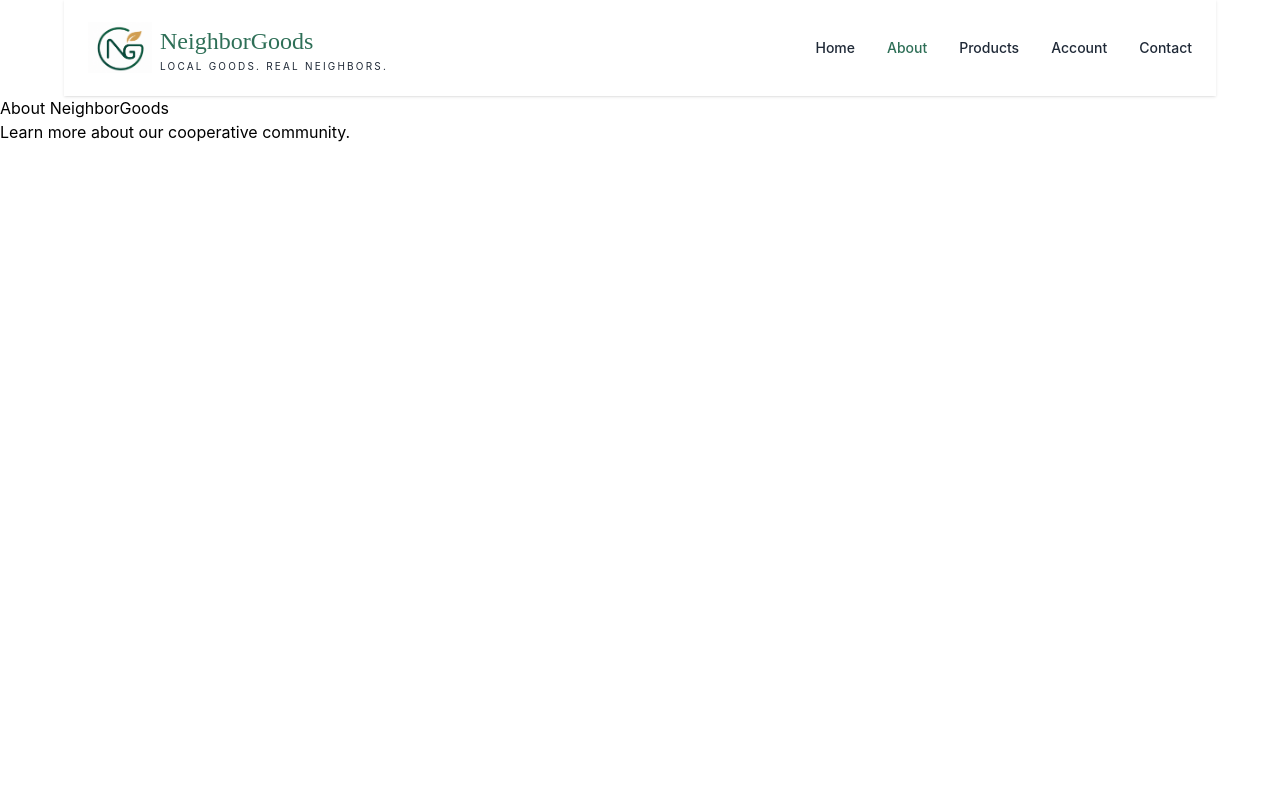
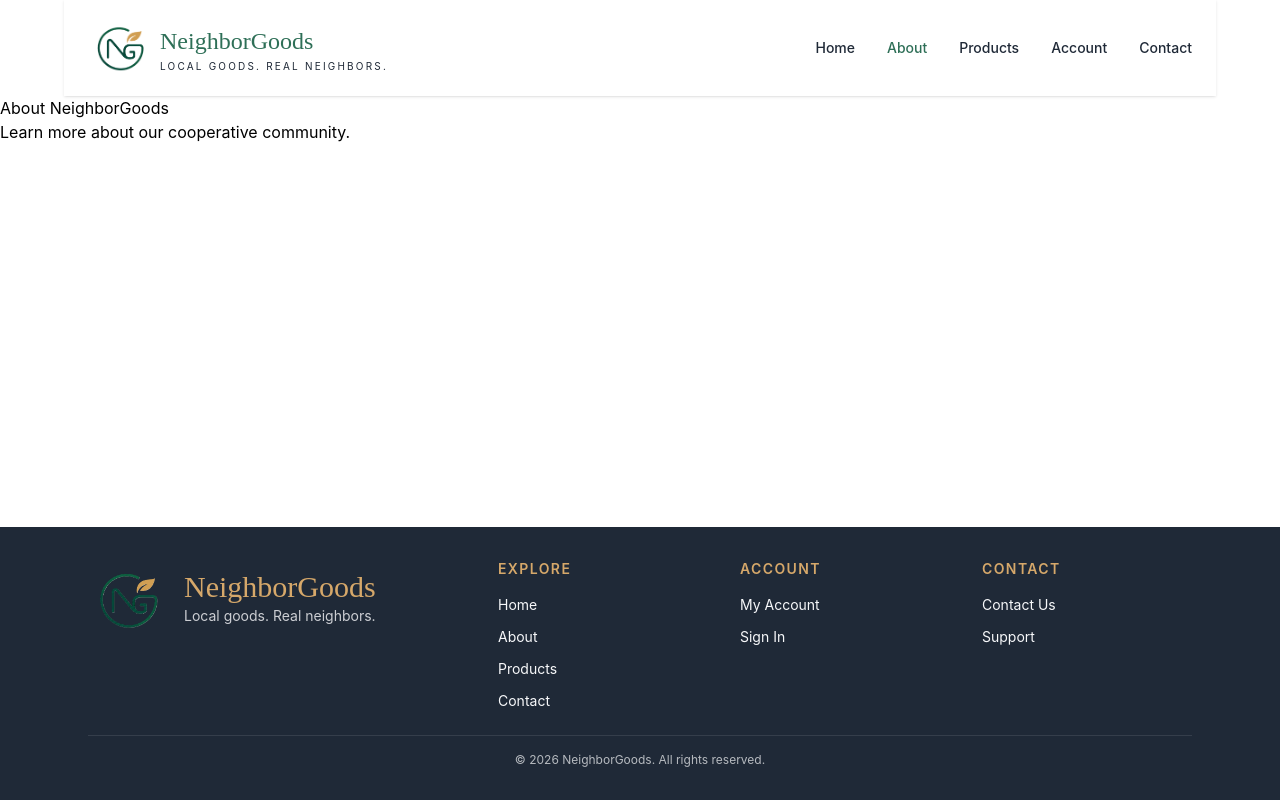
Before and after one commit to Euni-B/pivot-capstone, a React (Vite) app: page /about in a window 1280 px wide. Built offline with nearby package versions, Linux system fonts and the light colour scheme.

Commit message:
footer upload

```diff
--- a/src/App.tsx
+++ b/src/App.tsx
@@ -1,6 +1,7 @@
 import { useEffect } from 'react';
 import { Routes, Route } from "react-router-dom";
 import Header from "./components/Header";
+import Footer from "./components/Footer";
 import Home from "./screens/Home";
 import About from "./screens/About";
 import AOS from "aos";
@@ -19,16 +20,20 @@ function App() {
 
   return (
 
-    <>
+     <div className="flex min-h-screen flex-col">
       {/* Global Header */}
       <Header />
 
       {/* Screens to show based on url/route*/}
+      <main className="flex-grow">
       <Routes>
         <Route path="/" element={<Home />} />
         <Route path="/about" element={<About />} />
       </Routes>
-    </>
+      </main>
+
+      <Footer/>
+    </div>
   );
 }
 
--- a/src/components/Footer.tsx
+++ b/src/components/Footer.tsx
@@ -0,0 +1,101 @@
+import { NavLink } from "react-router-dom";
+import logo from "../assets/ng-logo.png";
+
+export default function Footer() {
+    return (
+
+
+        // tags with specific styling
+        <footer className="bg-[#1F2937] text-[#F7F8FA]">
+            <div className="mx-auto max-w-6xl px-6 py-8">
+                {/* Main footer grid */}
+                 <div className="grid grid-cols-1 gap-8 md:grid-cols-[1.8fr_1fr_1fr_1fr]">
+                    {/* Brand column */}
+
+                   <div>
+                        <div className="mb-4 flex items-center gap-4">
+
+                            {/* Larger Logo */}
+                            <img
+                                src={logo}
+                                alt="NeighborGoods icon"
+                                className="h-20 w-20 object-contain"
+                            />
+
+                            {/* Text Stack */}
+                            <div className="flex flex-col">
+                                <h2 className="font-['DM_Serif_Display'] text-3xl text-[#D6A86A] leading-none">
+                                    NeighborGoods
+                                </h2>
+
+                                <p className="mt-1 text-sm text-[#F7F8FA]/80">
+                                    Local goods. Real neighbors.
+                                </p>
+                            </div>
+
+                        </div>
+                    </div>
+
+                    {/* Explore links */}
+                    <div>
+                        <h3 className="mb-4 text-sm font-semibold uppercase tracking-widest text-[#D6A86A]">
+                            Explore
+                        </h3>
+
+                        <nav className="flex flex-col gap-3 text-sm">
+                            <NavLink to="/" className="hover:text-[#D6A86A]">
+                                Home
+                            </NavLink>
+                            <NavLink to="/about" className="hover:text-[#D6A86A]">
+                                About
+                            </NavLink>
+                            <NavLink to="/products" className="hover:text-[#D6A86A]">
+                                Products
+                            </NavLink>
+                            <NavLink to="/contact" className="hover:text-[#D6A86A]">
+                                Contact
+                            </NavLink>
+                        </nav>
+                    </div>
+
+                    {/* Account links */}
+                    <div>
+                        <h3 className="mb-4 text-sm font-semibold uppercase tracking-widest text-[#D6A86A]">
+                            Account
+                        </h3>
+
+                        <nav className="flex flex-col gap-3 text-sm">
+                            <NavLink to="/account" className="hover:text-[#D6A86A]">
+                                My Account
+                            </NavLink>
+                            <NavLink to="/account" className="hover:text-[#D6A86A]">
+                                Sign In
+                            </NavLink>
+                        </nav>
+                    </div>
+
+                    {/* Contact links */}
+                    <div>
+                        <h3 className="mb-4 text-sm font-semibold uppercase tracking-widest text-[#D6A86A]">
+                            Contact
+                        </h3>
+
+                        <nav className="flex flex-col gap-3 text-sm">
+                            <NavLink to="/contact" className="hover:text-[#D6A86A]">
+                                Contact Us
+                            </NavLink>
+                            <NavLink to="/contact" className="hover:text-[#D6A86A]">
+                                Support
+                            </NavLink>
+                        </nav>
+                    </div>
+                </div>
+
+                {/* Bottom bar */}
+                <div className="mt-6 border-t border-white/10 pt-4 text-center text-xs text-[#F7F8FA]/70">
+                    © 2026 NeighborGoods. All rights reserved.
+                </div>
+            </div>
+        </footer>
+    );
+}
```
Also changed, not shown: src/assets/ng-logo.png.
